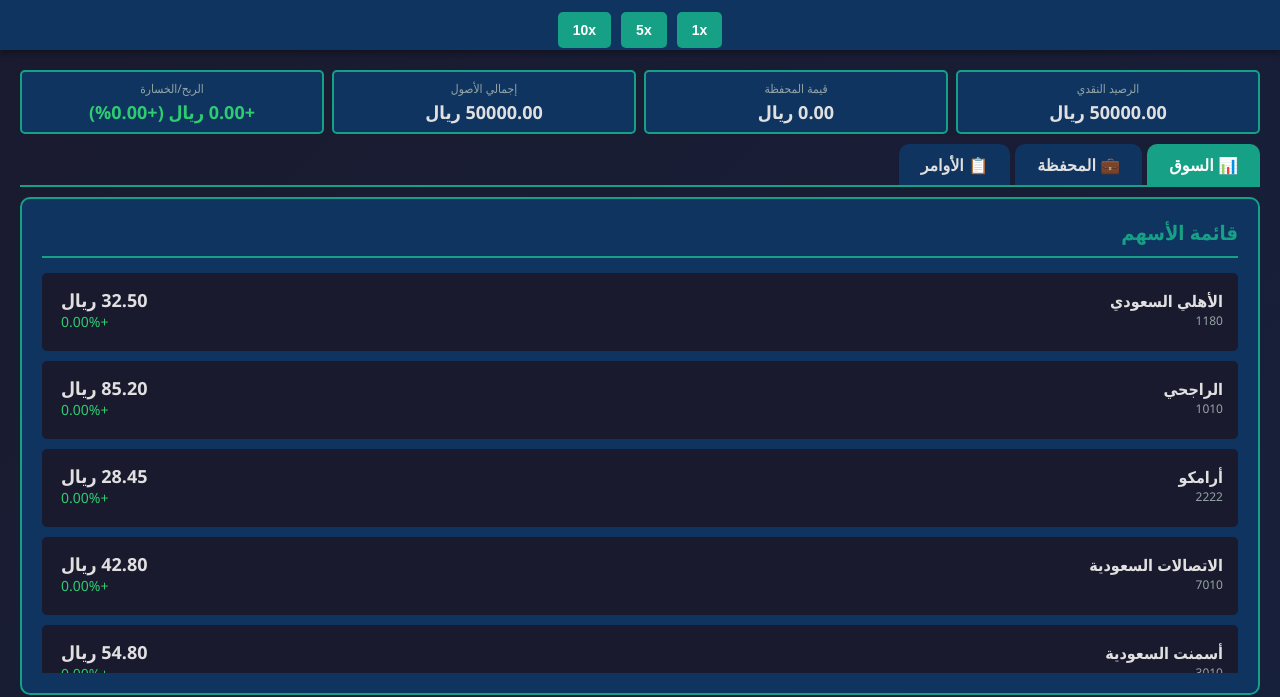
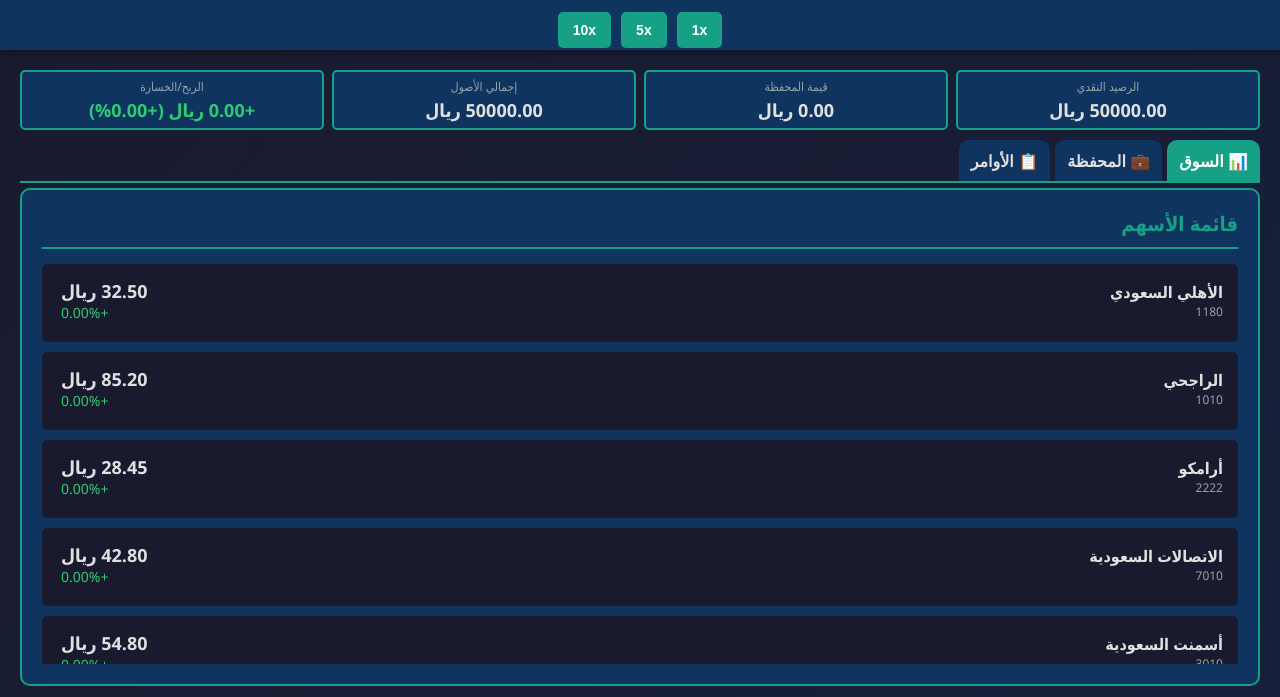
Before and after one commit to abosalehg-ui/Saudi-Stock-Trading-Simulator, a plain HTML site: page index.html in a window 1280 px wide. Shown: the part 112-809 px from the top of the page. Drawn offline with nearby package versions, Linux system fonts and the light colour scheme.

Commit message:
Update index.html

```diff
--- a/index.html
+++ b/index.html
@@ -120,7 +120,7 @@
 
         .stat-card {
             background: #0f3460;
-            padding: 8px;
+            padding: 6px;
             border-radius: 5px;
             border: 2px solid #16a085;
             text-align: center;
@@ -144,12 +144,12 @@
         .tabs {
             display: flex;
             gap: 5px;
-            margin-bottom: 10px;
+            margin-bottom: 5px;
             border-bottom: 2px solid #16a085;
         }
 
         .tab {
-            padding: 10px 20px;
+            padding: 10px 10px;
             background: #0f3460;
             border: none;
             color: #e0e0e0;
```
